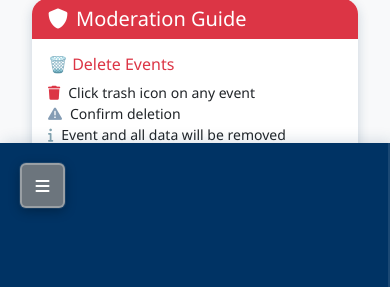
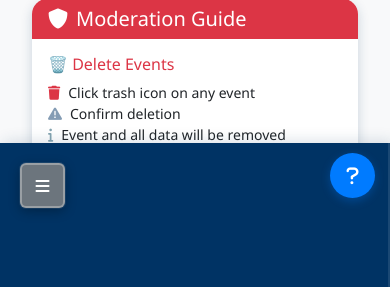
Before and after one commit to matias-martinez-moreno/SphereLink, a Django app: page /organizations/user-help/ in a window 390 px wide. Shown: the part 2387-2674 px from the top of the page. Run offline with Django 5.2, Linux system fonts and the light colour scheme; the visitor is signed in with stand-in values (Sample User, id 1); data comes from the database, SQL or seed files in the repository; data that the repository does not hold is empty.

Commit message:
mejora boton help circular azul

```diff
--- a/events/templates/events/base.html
+++ b/events/templates/events/base.html
@@ -593,6 +593,63 @@
          transform: translateY(-1px);
          box-shadow: 0 4px 12px var(--shadow-color);
        }
+
+       /* Floating Help Button */
+       .floating-help-button {
+         position: fixed;
+         bottom: 20px;
+         right: 20px;
+         z-index: 1000;
+       }
+
+      .help-float-btn {
+        display: flex;
+        align-items: center;
+        justify-content: center;
+        width: 45px;
+        height: 45px;
+        background: #007bff;
+        color: white;
+        border-radius: 50%;
+        text-decoration: none;
+        box-shadow: 0 3px 10px rgba(0, 123, 255, 0.3);
+        transition: all 0.3s ease;
+        border: none;
+        font-size: 1.1rem;
+        font-weight: bold;
+      }
+
+      .help-float-btn:hover {
+        background: #0056b3;
+        color: white;
+        transform: translateY(-2px);
+        box-shadow: 0 5px 15px rgba(0, 123, 255, 0.4);
+        text-decoration: none;
+      }
+
+       .help-float-btn:active {
+         transform: translateY(0);
+         box-shadow: 0 2px 8px rgba(0, 123, 255, 0.3);
+       }
+
+      .help-float-btn i {
+        font-size: 1.2rem;
+        line-height: 1;
+      }
+
+       /* Responsive adjustments */
+       @media (max-width: 768px) {
+         .floating-help-button {
+           bottom: 15px;
+           right: 15px;
+         }
+
+         .help-float-btn {
+           width: 45px;
+           height: 45px;
+           font-size: 1.1rem;
+         }
+       }
     </style>
 </head>
 <body>
@@ -965,5 +1022,28 @@
     });
   </script>
   {% endif %}
+
+  <!-- Floating Help Button -->
+  <div class="floating-help-button">
+    {% if user.is_authenticated %}
+      {% if is_staff_user %}
+        <a href="{% url 'organizations:staff_help' %}"
+           class="help-float-btn"
+           data-bs-toggle="tooltip"
+           data-bs-placement="left"
+           title="Staff Help Guide - Learn how to manage events as staff">
+          <i class="fas fa-question"></i>
+        </a>
+      {% else %}
+        <a href="{% url 'organizations:member_help' %}"
+           class="help-float-btn"
+           data-bs-toggle="tooltip"
+           data-bs-placement="left"
+           title="Member Help Guide - Learn how to manage events as a member">
+          <i class="fas fa-question"></i>
+        </a>
+      {% endif %}
+    {% endif %}
+  </div>
 </body>
 </html>
```
Also changed, not shown: events/templates/events/dashboard.html (+0 -57 lines).
